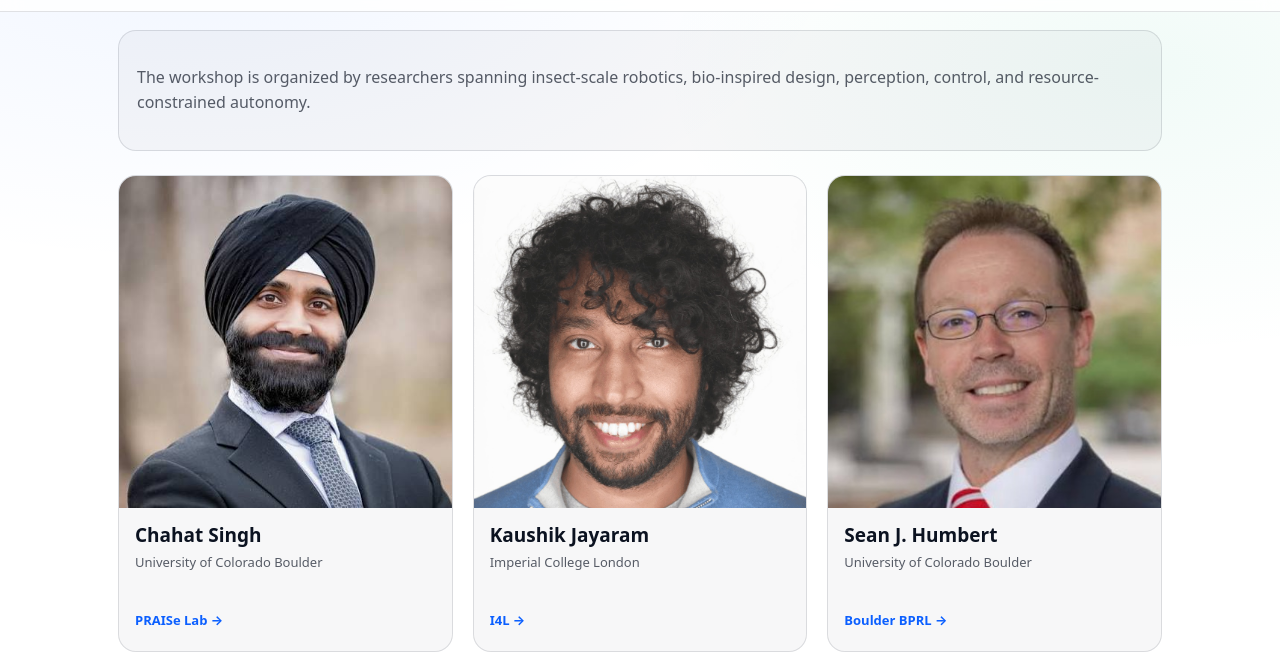
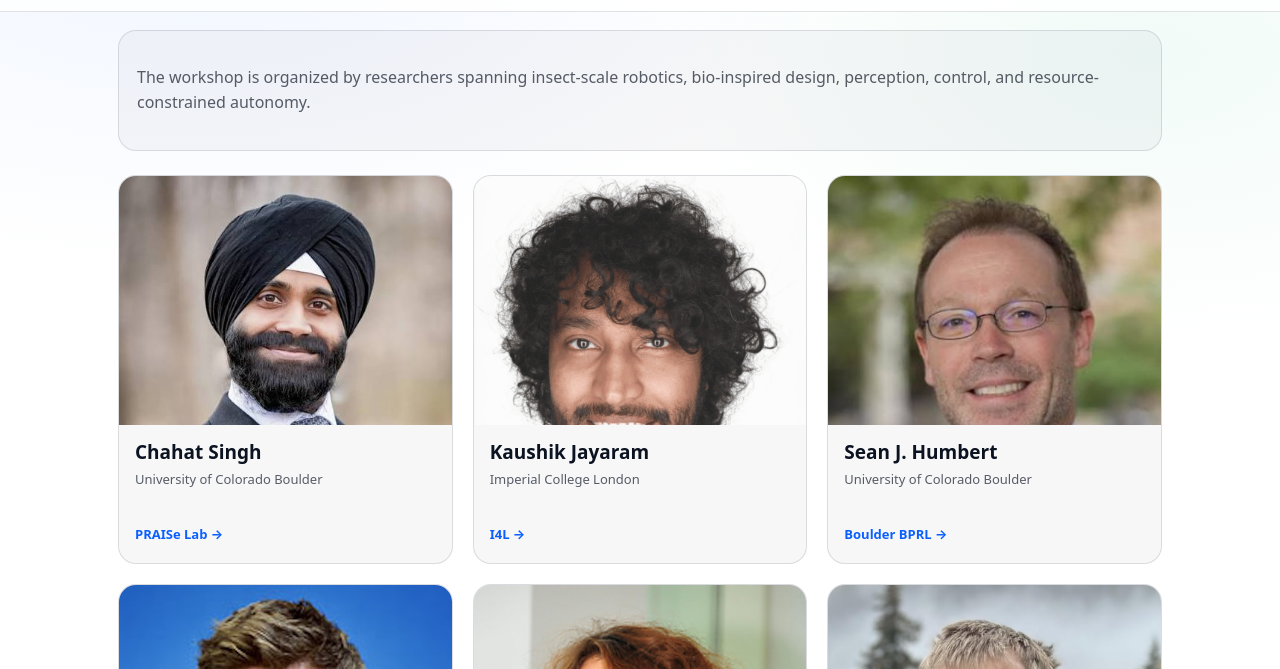
Before and after one commit to insect-autonomy/insect-autonomy.github.io, an Astro site: page /organizers in a window 1280 px wide. Shown: the part 65-734 px from the top of the page. Built offline with nearby package versions, Linux system fonts and the light colour scheme; Astro itself is replaced by a stand-in of ours.

Commit message:
Update OrganizerGrid.astro

```diff
--- a/src/components/OrganizerGrid.astro
+++ b/src/components/OrganizerGrid.astro
@@ -68,7 +68,7 @@ const { people = [] } = Astro.props;
 
   .organizer-photo-link {
     display: block;
-    aspect-ratio: 1 / 1;
+    aspect-ratio: 4 / 3;
     overflow: hidden;
     background: var(--panel);
   }
@@ -88,6 +88,9 @@ const { people = [] } = Astro.props;
 
   .organizer-content {
     padding: 16px 16px 18px;
+    display: flex;
+    flex-direction: column;
+    min-height: 128px;
   }
 
   .organizer-content h2 {
@@ -110,6 +113,7 @@ const { people = [] } = Astro.props;
     align-items: center;
     font-size: 13px;
     font-weight: 650;
+    margin-top: auto;
   }
 
   @media (max-width: 900px) {
```
